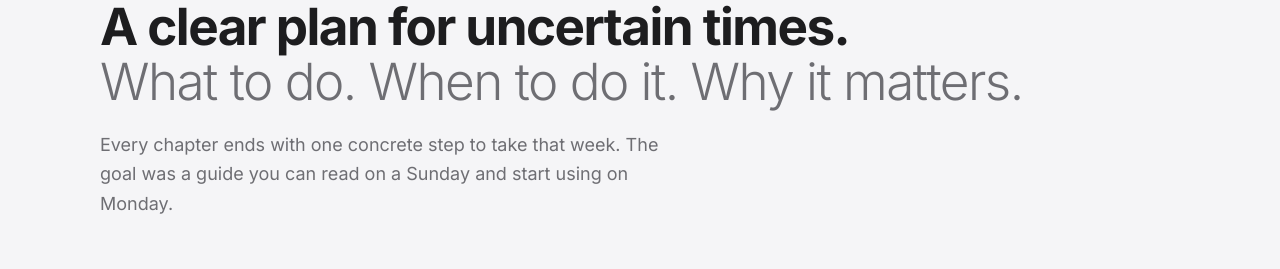
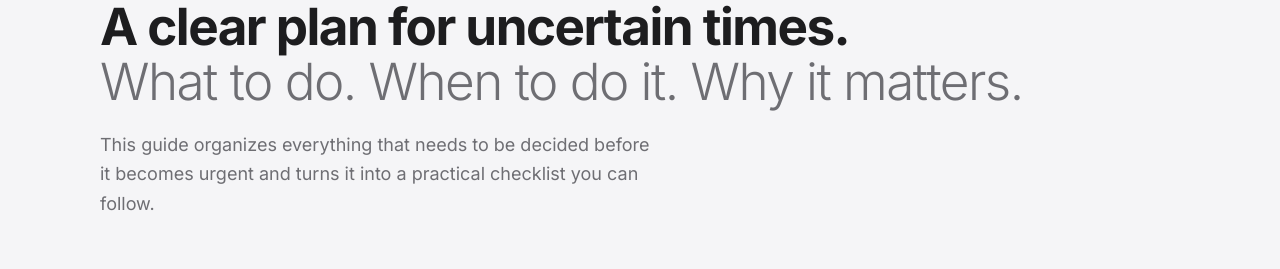
Before and after one commit to kmotley1/family-emergency-preparedness-guide, a plain HTML site: page index.html in a window 1280 px wide. Shown: the part 1880-2149 px from the top of the page. Drawn offline with Linux system fonts and the light colour scheme.

Commit message:
Update section-sub paragraph in index.html

```diff
--- a/index.html
+++ b/index.html
@@ -996,7 +996,7 @@
   <div class="section-inner">
     <div class="section-eyebrow">What's Inside</div>
     <h2 class="section-headline">A clear plan for uncertain times.<br><span class="light">What to do. When to do it. Why it matters.</span></h2>
-    <p class="section-sub">Every chapter ends with one concrete step to take that week. The goal was a guide you can read on a Sunday and start using on Monday.</p>
+    <p class="section-sub">This guide organizes everything that needs to be decided before it becomes urgent and turns it into a practical checklist you can follow.</p>
 
     <div class="chapters-grid">
       <div class="chapter-card">
```
